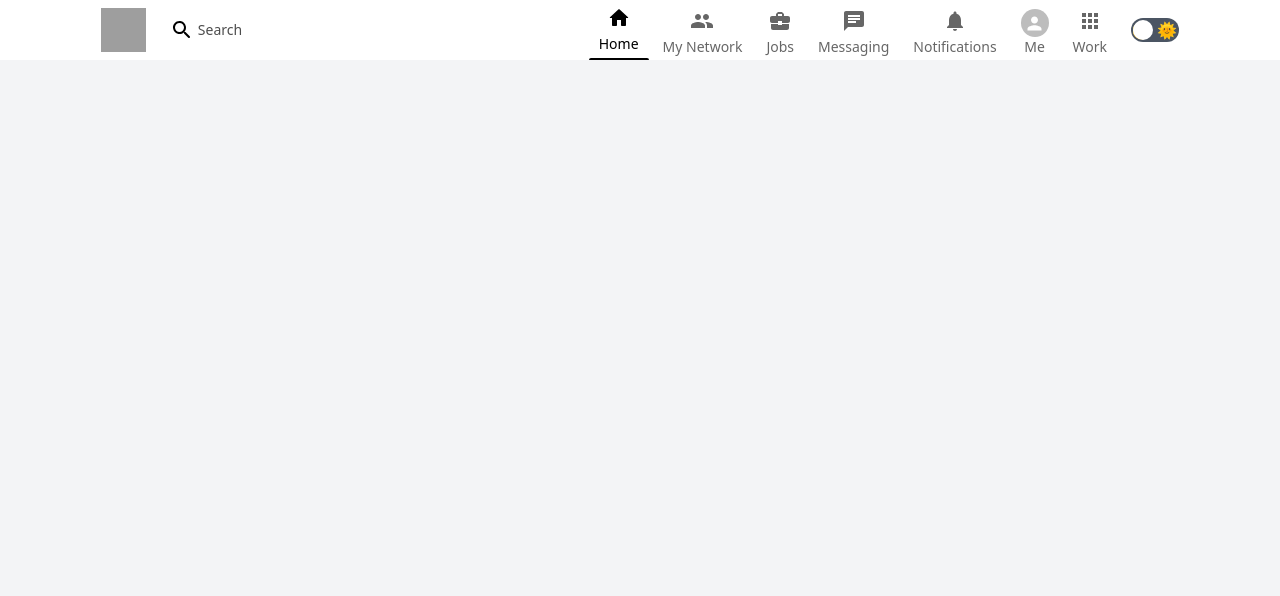
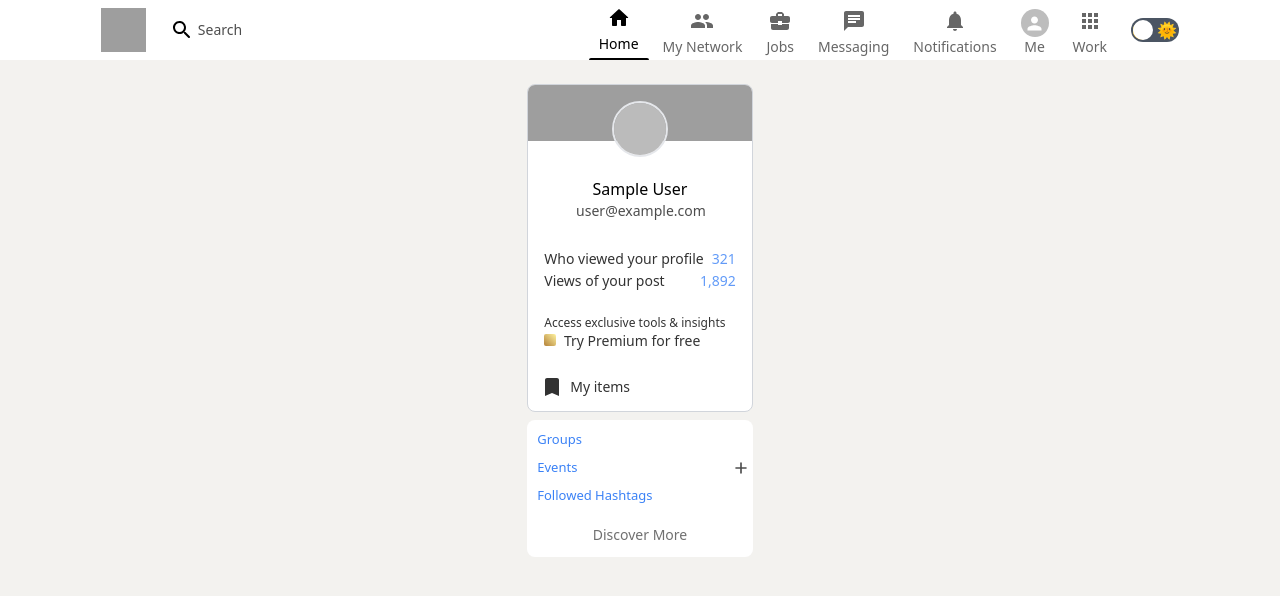
Before and after one commit to Basudev1/linkedin-clone, a Next.js app: page / in a window 1280 px wide. Shown: the top 596 px of the page. Built offline with nearby package versions, Linux system fonts and the light colour scheme; no server answers; sample sign-in values are in the browser's storage; grey boxes are pictures that could not be loaded.

Commit message:
Sidebar Completed

```diff
--- a/components/Header.js
+++ b/components/Header.js
@@ -25,7 +25,7 @@
   // After mounting, we have access to the theme
   useEffect(() => setMounted(true), []);
 
-  console.log("Current theme is", theme);
+  // console.log("Current theme is", theme);
 
   return (
     <header
--- /dev/null
+++ b/components/Sidebar.js
@@ -0,0 +1,71 @@
+import { Avatar } from "@mui/material";
+import Image from "next/image";
+import BookmarkOutlinedIcon from "@mui/icons-material/BookmarkOutlined";
+import AddRoundedIcon from "@mui/icons-material/AddRounded";
+import { signOut, useSession } from "next-auth/react";
+function Sidebar() {
+  const { data: session } = useSession();
+  // console.log(session.user?.image);
+  return (
+    <div className="space-y-2 min-w-max max-w-lg ">
+      {/* Top */}
+      <div className="bg-white dark:bg-[#1d2226] rounded-lg overflow-hidden relative flex flex-col items-center text-center border border-gray-300 dark:border-none">
+        <div className="relative w-full h-14">
+          <Image src="https://rb.gy/i26zak" layout="fill" priority />
+        </div>
+        <Avatar
+          onClick={signOut}
+          src={session?.user?.image}
+          className="!h-14 !w-14 !border-2 !absolute !top-4 !cursor-pointer"
+        />
+        <div className="mt-5 py-4 space-x-0.5">
+          <h4 className="hover:underline decoration-purple-700 underline-offset-1 cursor-pointer">
+            {session?.user?.name}
+          </h4>
+          <p className="text-black/70 dark:text-white/75 text-sm">
+            {session?.user?.email}
+          </p>
+        </div>
+        <div className="hidden md:inline text-left dark:text-white/75 text-sm ">
+          <div className="font-medium sidebarButton space-y-0.5">
+            <div className="flex justify-between space-x-2">
+              <h4>Who viewed your profile</h4>
+              <span className="text-blue-500">321</span>
+            </div>
+            <div className=" flex justify-between space-x-2">
+              <h4>Views of your post</h4>
+              <span className="text-blue-500">1,892</span>
+            </div>
+          </div>
+          <div className="sidebarButton">
+            <h4 className="leading-4 text-xs">
+              Access exclusive tools & insights
+            </h4>
+            <h4 className="dark:text-white font-medium">
+              <span className="w-3 h-3 bg-gradient-to-tr from-yellow-700 to-yellow-200 inline-block rounded-sm mr-1" />{" "}
+              Try Premium for free
+            </h4>
+          </div>
+          <div className="sidebarButton flex items-center space-x-1.5">
+            <BookmarkOutlinedIcon className="!-ml-1" />
+            <h4 className="dark:text-white font-medium">My items</h4>
+          </div>
+        </div>
+      </div>
+      {/* Bottom */}
+      <div className="hidden md:flex bg-white dark:bg-[#1d2226] text-black/70 dark:text-white/75 rounded-lg overflow-hidden flex-col space-y-2 pt-2.5 sticky top-20 border-gray-300 dark:border-none">
+        <p className="sidebarLink">Groups</p>
+        <div className="flex items-center justify-between">
+          <p className="sidebarLink">Events</p>
+          <AddRoundedIcon className="!h-5" />
+        </div>
+        <p className="sidebarLink">Followed Hashtags</p>
+        <div className="sidebarButton text-center">
+          <h4 className="dark:text-white font-medium text-sm">Discover More</h4>
+        </div>
+      </div>
+    </div>
+  );
+}
+
+export default Sidebar;
--- a/pages/_app.js
+++ b/pages/_app.js
@@ -1,11 +1,14 @@
 import { ThemeProvider } from "next-themes";
+import { SessionProvider } from "next-auth/react";
 import "../styles/globals.css";
 
-function MyApp({ Component, pageProps }) {
+function MyApp({ Component, pageProps: { session, ...pageProps } }) {
   return (
-    <ThemeProvider attribute="class">
-      <Component {...pageProps} />
-    </ThemeProvider>
+    <SessionProvider session={session}>
+      <ThemeProvider attribute="class">
+        <Component {...pageProps} />
+      </ThemeProvider>
+    </SessionProvider>
   );
 }
 
--- a/pages/index.js
+++ b/pages/index.js
@@ -1,10 +1,21 @@
 import Head from "next/head";
 import Image from "next/image";
-import { signOut } from "next-auth/react";
+import { signOut, getSession, useSession } from "next-auth/react";
 import Header from "../components/Header";
+import Sidebar from "../components/Sidebar";
+import { useRouter } from "next/router";
 export default function Home() {
+  const router = useRouter();
+  const { status } = useSession({
+    required: true,
+    onUnauthenticated() {
+      // The user is not authenticated, handle it here.
+      router.push("/home");
+    },
+  });
+  // console.log(session);
   return (
-    <div>
+    <div className="bg-[#f3f2ef] dark:bg-black dark:text-white h-screen overflow-y-scroll md:space-y-6">
       <Head>
         <title>LinkedIn Clone using NextJs</title>
         <meta
@@ -14,6 +25,30 @@
         <link rel="icon" href="/favicon.ico" />
       </Head>
       <Header />
+      <main className="flex justify-center gap-x-5 px-4 sm:px-12">
+        <div className="flex flex-col md:flex-row gap-5">
+          <Sidebar />
+          {/* Feed */}
+        </div>
+        {/* Widgets */}
+      </main>
     </div>
   );
 }
+
+export async function getServerSideProps(context) {
+  const session = await getSession(context);
+  if (!session) {
+    return {
+      redirect: {
+        permanent: false,
+        destination: "/home",
+      },
+    };
+  }
+  return {
+    props: {
+      session,
+    },
+  };
+}
--- a/styles/globals.css
+++ b/styles/globals.css
@@ -13,4 +13,10 @@
     @apply flex justify-between items-center hover:shadow-xl p-4 cursor-pointer rounded-lg text-black bg-white max-w-md mx-auto xl:mx-0;
     /* @apply flex justify-between items-center hover: shadow-xl p-4 cursor-pointer rounded-lg text-black bg-white max-w-md mx-auto; */
   }
+  .sidebarButton {
+    @apply dark:border-t border-gray-600 py-3 px-4 cursor-pointer opacity-80 hover:opacity-100;
+  }
+  .sidebarLink {
+    @apply text-[13px] font-medium text-blue-500 hover:underline cursor-pointer px-2.5;
+  }
 }
```
